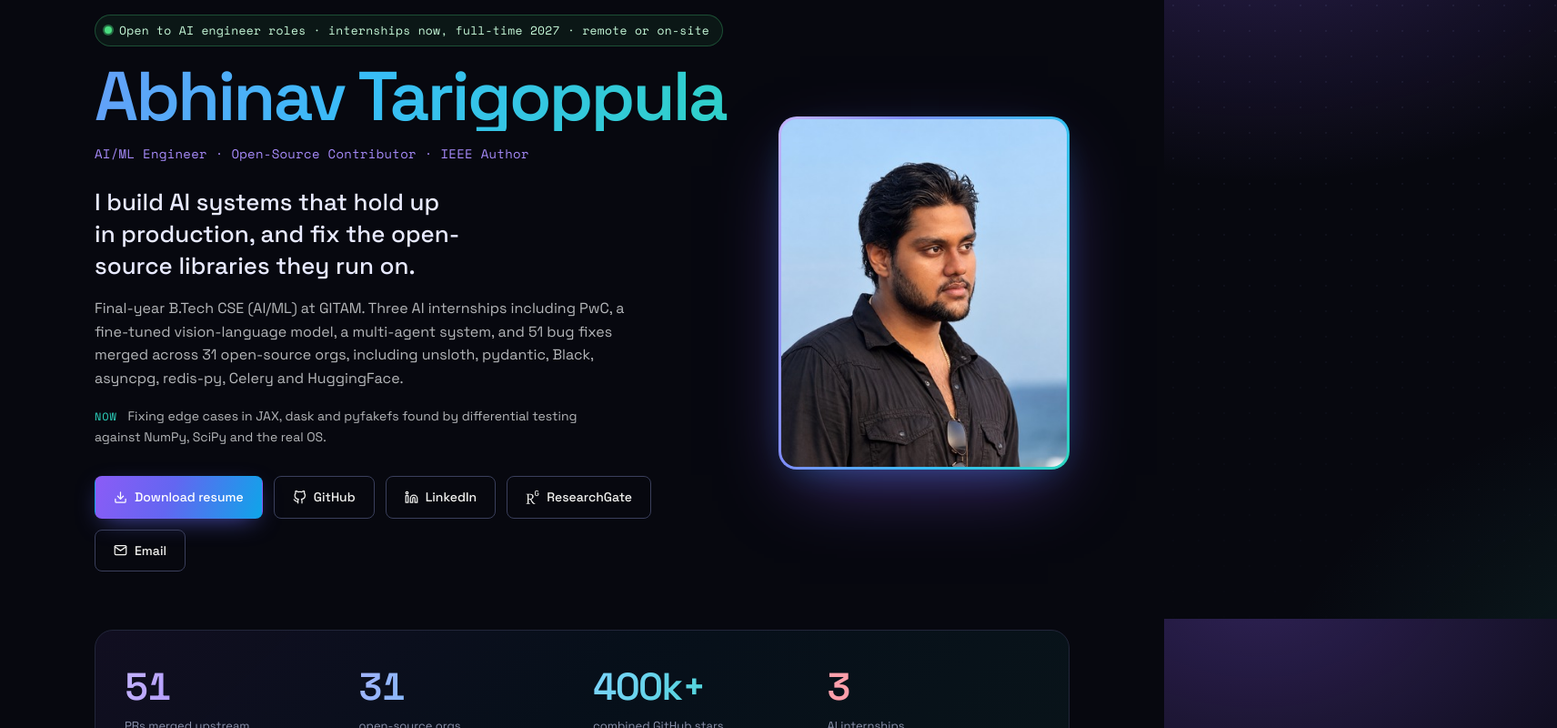
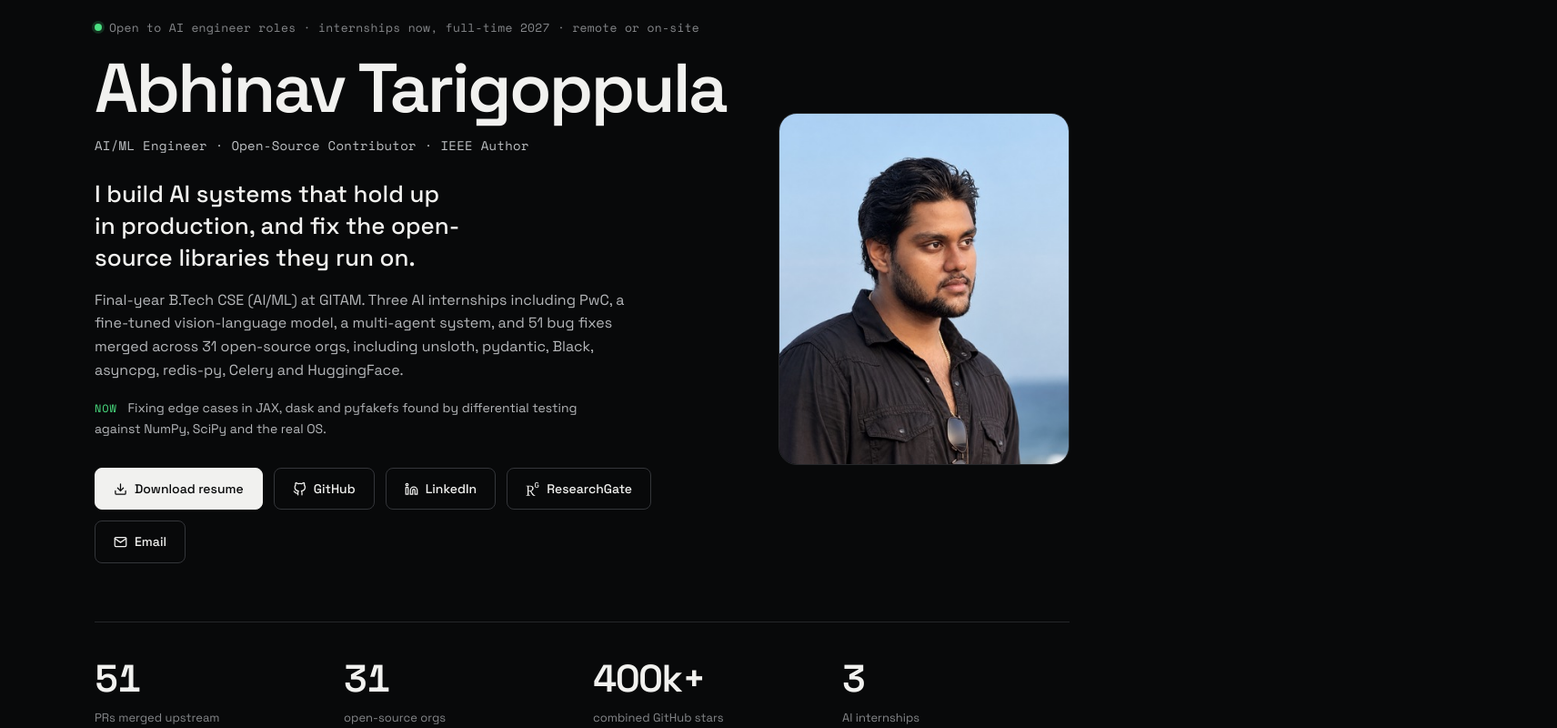
Before and after one commit to kratos0718/portfolio, a React (Vite) app: page / in a window 1280 px wide. Shown: the part 120-920 px from the top of the page at 91% size, 1712 px wide, since content can reach past the window. Built offline with nearby package versions, Linux system fonts and the light colour scheme.

Commit message:
Revert "Give the site a color palette: aurora background, gradient headings, accent-tinted cards"
This reverts commit 7b700132163e8c05e98cfce0ad348e670bedda4c.

```diff
--- a/index.html
+++ b/index.html
@@ -7,7 +7,7 @@
     <meta name="description" content="Abhinav Tarigoppula — AI engineer, final-year B.Tech CSE (AI/ML) at GITAM. Fine-tuned Qwen2-VL with QLoRA (DocGuard-VLM), builds multi-agent and RAG systems, and has 51 PRs merged across 31 open-source orgs including unsloth, pydantic, Black, asyncpg, Celery, redis-py and HuggingFace. Open to AI engineer roles and internships." />
     <meta name="author" content="Abhinav Tarigoppula" />
     <link rel="canonical" href="https://www.abhinavbuilds.online/" />
-    <meta name="theme-color" content="#07080F" />
+    <meta name="theme-color" content="#08090A" />
 
     <!-- Open Graph / social preview -->
     <meta property="og:type" content="website" />
--- a/src/components/styles/site.css
+++ b/src/components/styles/site.css
@@ -462,174 +462,3 @@ a.card:hover, .project:hover { transform: translateY(-2px); }
   .os-group h3, .os-prs { padding-left: 16px; padding-right: 16px; }
   .os-prs a { grid-template-columns: 1fr; gap: 2px; }
 }
-
-/* ══════════════════════════════════════════
-   Color layer: aurora background, gradient type, accent-tinted cards.
-   ══════════════════════════════════════════ */
-body {
-  background:
-    radial-gradient(900px 600px at 8% -5%, rgba(139, 92, 246, 0.30), transparent 60%),
-    radial-gradient(800px 560px at 100% 8%, rgba(14, 165, 233, 0.22), transparent 60%),
-    radial-gradient(900px 700px at 50% 120%, rgba(45, 212, 191, 0.14), transparent 60%),
-    var(--bg);
-  background-attachment: fixed;
-}
-.site { position: relative; }
-.site::before {
-  content: '';
-  position: absolute;
-  inset: 0 -40vw;
-  z-index: -1;
-  pointer-events: none;
-  background-image: radial-gradient(rgba(165, 180, 252, 0.09) 1px, transparent 1px);
-  background-size: 28px 28px;
-  -webkit-mask-image: linear-gradient(#000, transparent 900px);
-  mask-image: linear-gradient(#000, transparent 900px);
-}
-::selection { background: rgba(139, 92, 246, 0.45); color: #fff; }
-
-.grad-text,
-.hero-name,
-.hero-stats dt,
-.contact-title {
-  background: var(--grad);
-  -webkit-background-clip: text;
-  background-clip: text;
-  color: transparent;
-}
-.hero-name { background-size: 200% 100%; animation: hue-drift 9s ease-in-out infinite alternate; }
-@keyframes hue-drift { from { background-position: 0% 50%; } to { background-position: 100% 50%; } }
-
-/* Hero eyebrow becomes a pill */
-.hero .eyebrow {
-  padding: 6px 14px 6px 10px;
-  border: 1px solid rgba(74, 222, 128, 0.28);
-  border-radius: 999px;
-  background: rgba(74, 222, 128, 0.07);
-  color: #C7F9D9;
-}
-.dot { animation: pulse 2.2s ease-out infinite; }
-@keyframes pulse {
-  0% { box-shadow: 0 0 0 0 rgba(74, 222, 128, 0.55); }
-  100% { box-shadow: 0 0 0 9px rgba(74, 222, 128, 0); }
-}
-.hero-role { color: var(--violet); }
-.hero-headline { color: #E8EAFF; }
-.hero-now .label { color: var(--teal); }
-
-/* Photo with a gradient frame and glow */
-.hero-photo {
-  padding: 3px;
-  border: none;
-  background: var(--grad);
-  filter: none;
-  box-shadow: 0 30px 80px -24px rgba(139, 92, 246, 0.55), 0 10px 40px -20px rgba(14, 165, 233, 0.6);
-}
-
-/* Buttons */
-.btn-primary {
-  background: var(--grad-btn);
-  color: #fff;
-  border-color: transparent;
-  box-shadow: 0 8px 28px -10px rgba(99, 102, 241, 0.8);
-}
-.btn-primary:hover { background: var(--grad-btn); border-color: transparent; color: #fff; filter: brightness(1.12); box-shadow: 0 12px 32px -10px rgba(99, 102, 241, 0.95); }
-.btn:hover { border-color: rgba(167, 139, 250, 0.6); background: rgba(139, 92, 246, 0.08); }
-
-/* Stats: a glassy band, each number its own gradient */
-.hero-stats {
-  padding: 28px 32px;
-  border: 1px solid var(--border);
-  border-radius: var(--radius-lg);
-  background: linear-gradient(135deg, rgba(139, 92, 246, 0.08), rgba(14, 165, 233, 0.05) 50%, rgba(45, 212, 191, 0.06));
-  -webkit-backdrop-filter: blur(6px);
-  backdrop-filter: blur(6px);
-}
-.hero-stats div:nth-child(1) dt { background-image: linear-gradient(110deg, #C4B5FD, #8B5CF6); }
-.hero-stats div:nth-child(2) dt { background-image: linear-gradient(110deg, #A5B4FC, #38BDF8); }
-.hero-stats div:nth-child(3) dt { background-image: linear-gradient(110deg, #7DD3FC, #2DD4BF); }
-.hero-stats div:nth-child(4) dt { background-image: linear-gradient(110deg, #FDA4AF, #FB7185); }
-
-.org-strip li:hover { box-shadow: 0 0 0 2px var(--violet), 0 8px 20px -6px rgba(139, 92, 246, 0.7); }
-
-/* Section titles get a gradient bar */
-.section-title { position: relative; padding-top: 18px; }
-.section-title::before {
-  content: '';
-  position: absolute;
-  top: 0;
-  left: 0;
-  width: 48px;
-  height: 4px;
-  border-radius: 4px;
-  background: var(--grad);
-}
-
-/* Cards: tinted surface, accent glow on hover */
-.card { --accent: var(--violet); }
-.project-grid .card:nth-child(4n+1), .pr-grid .card:nth-child(4n+1), .ach-grid .card:nth-child(4n+1), .jobs .card:nth-child(4n+1), .research-list .card:nth-child(4n+1) { --accent: #A78BFA; }
-.project-grid .card:nth-child(4n+2), .pr-grid .card:nth-child(4n+2), .ach-grid .card:nth-child(4n+2), .jobs .card:nth-child(4n+2), .research-list .card:nth-child(4n+2) { --accent: #38BDF8; }
-.project-grid .card:nth-child(4n+3), .pr-grid .card:nth-child(4n+3), .ach-grid .card:nth-child(4n+3), .jobs .card:nth-child(4n+3), .research-list .card:nth-child(4n+3) { --accent: #2DD4BF; }
-.project-grid .card:nth-child(4n+4), .pr-grid .card:nth-child(4n+4), .ach-grid .card:nth-child(4n+4), .jobs .card:nth-child(4n+4), .research-list .card:nth-child(4n+4) { --accent: #FB7185; }
-
-.project, .pr-card, .ach, .job, .paper {
-  position: relative;
-  overflow: hidden;
-  background:
-    radial-gradient(120% 70% at 0% 0%, color-mix(in srgb, var(--accent) 10%, transparent), transparent 60%),
-    var(--surface);
-}
-.project::before, .pr-card::before, .ach::before, .job::before, .paper::before {
-  content: '';
-  position: absolute;
-  inset: 0 0 auto 0;
-  height: 2px;
-  background: linear-gradient(90deg, var(--accent), transparent 80%);
-}
-a.card:hover, .project:hover, .job:hover, .ach:hover, .paper:hover, .pr-card:hover {
-  border-color: color-mix(in srgb, var(--accent) 50%, var(--border));
-  background:
-    radial-gradient(120% 70% at 0% 0%, color-mix(in srgb, var(--accent) 16%, transparent), transparent 60%),
-    var(--surface-raised);
-  box-shadow: 0 18px 50px -24px color-mix(in srgb, var(--accent) 70%, transparent);
-}
-.project-stat strong { color: var(--accent); }
-.project-sub, .ach-org { color: var(--accent); }
-.chips li { border-color: color-mix(in srgb, var(--accent, var(--violet)) 28%, var(--border)); background: color-mix(in srgb, var(--accent, var(--violet)) 6%, transparent); }
-
-.pr-num { color: var(--accent); }
-.org-wall li { transition: border-color 0.2s, transform 0.2s, background 0.2s; }
-.org-wall li:hover { border-color: rgba(167, 139, 250, 0.5); background: rgba(139, 92, 246, 0.08); transform: translateY(-2px); }
-.research-stats dt { background: var(--grad); -webkit-background-clip: text; background-clip: text; color: transparent; }
-.all-prs, .os-group { background: linear-gradient(135deg, rgba(139, 92, 246, 0.06), rgba(14, 165, 233, 0.03)); }
-.text-link { color: var(--cyan); }
-.text-link:hover { color: #fff; border-color: var(--violet); }
-
-/* Navbar */
-.navbar-logo span { background: var(--grad); -webkit-background-clip: text; background-clip: text; color: transparent; text-shadow: none; }
-.navbar-links a::after { height: 2px; background: var(--grad); }
-.navbar-links a.nav-highlight { color: var(--violet); }
-
-/* Contact: glow from below */
-.contact {
-  position: relative;
-  overflow: hidden;
-  background:
-    radial-gradient(70% 90% at 50% 120%, rgba(139, 92, 246, 0.28), transparent 70%),
-    radial-gradient(50% 60% at 100% 0%, rgba(14, 165, 233, 0.12), transparent 70%),
-    var(--bg-2);
-}
-.contact-email:hover { border-color: var(--violet); color: #fff; }
-
-/* Article & case-study pages pick up the same color */
-.cs-title { background: var(--grad); -webkit-background-clip: text; background-clip: text; color: transparent; }
-.cs-section h2 { color: #E8EAFF; }
-
-@media (prefers-reduced-motion: reduce) {
-  .hero-name, .dot { animation: none; }
-}
-@media (max-width: 720px) {
-  .hero-stats { padding: 20px; }
-  .hero .eyebrow { border-radius: 14px; align-items: flex-start; }
-  .hero .eyebrow .dot { flex: none; margin-top: 6px; }
-}
--- a/src/index.css
+++ b/src/index.css
@@ -1,41 +1,32 @@
 @import url('https://fonts.googleapis.com/css2?family=Space+Grotesk:wght@300;400;500;600;700&family=Space+Mono:ital,wght@0,400;0,700;1,400&display=swap');
 
 /* ══════════════════════════════════════════
-   MIDNIGHT + AURORA (default)
-   Deep blue-black ground with a violet -> sky -> teal accent family.
+   BLACK + SILVER (default)
+   Restrained luxury: near-black ground, one silver accent used sparingly.
    Variables keep their historical --cyan-* names so the ~150 call sites
    across the component styles stay untouched.
    ══════════════════════════════════════════ */
 :root {
-  /* Accent family */
-  --violet: #A78BFA;
-  --sky: #38BDF8;
-  --teal: #2DD4BF;
-  --rose: #FB7185;
-  --amber: #FBBF24;
-  --grad: linear-gradient(110deg, #C4B5FD 0%, #818CF8 30%, #38BDF8 65%, #2DD4BF 100%);
-  --grad-btn: linear-gradient(110deg, #8B5CF6 0%, #6366F1 45%, #0EA5E9 100%);
-
-  /* Accent - sky, used for numbers, active states, small labels */
-  --cyan: #7DD3FC;
-  --cyan-dim: #38BDF8;
-  --cyan-muted: #BAE6FD;
-  --cyan-glow: rgba(125,211,252,0.08);
-  --cyan-glow-strong: rgba(167,139,250,0.35);
+  /* Accent - brushed silver, used for numbers, active states, small labels */
+  --cyan: #BFC2C5;
+  --cyan-dim: #8B8D90;
+  --cyan-muted: #D7D9DB;
+  --cyan-glow: rgba(191,194,197,0.07);
+  --cyan-glow-strong: rgba(191,194,197,0.18);
 
   /* Backgrounds - void deepening to card surface */
-  --bg: #07080F;
-  --bg-2: #0C0E18;
-  --bg-3: #121527;
+  --bg: #08090A;
+  --bg-2: #0E0F10;
+  --bg-3: #131416;
   --bg-card: rgba(241,241,239,0.035);
 
   /* Text - off-white settling into graphite */
   --text: #F1F1EF;
-  --text-dim: #8E94AE;
-  --text-muted: #5D6380;
+  --text-dim: #85878A;
+  --text-muted: #5B5D60;
 
-  --border: #22263A;
-  --border-hover: #3A3F5C;
+  --border: #25272A;
+  --border-hover: #34363A;
 
   --font-sans: 'Space Grotesk', sans-serif;
   --font-mono: 'Space Mono', monospace;
@@ -46,14 +37,14 @@
   --blob-b: rgba(19,20,22,0.65);
   --blob-c: rgba(133,135,138,0.04);
   --canvas-opacity: 0.4;
-  --navbar-scrolled-bg: rgba(7,8,15,0.72);
+  --navbar-scrolled-bg: rgba(8,9,10,0.75);
 
   --radius: 14px;
   --radius-sm: 8px;
   --radius-lg: 20px;
 
-  --surface: rgba(148,163,255,0.04);
-  --surface-raised: rgba(148,163,255,0.075);
+  --surface: rgba(241,241,239,0.035);
+  --surface-raised: rgba(241,241,239,0.065);
 }
 
 /* ══════════════════════════════════════════
@@ -62,23 +53,23 @@
    regardless of which selector wins.
    ══════════════════════════════════════════ */
 [data-theme="dark"] {
-  --cyan: #7DD3FC;
-  --cyan-dim: #38BDF8;
-  --cyan-muted: #BAE6FD;
-  --cyan-glow: rgba(125,211,252,0.08);
-  --cyan-glow-strong: rgba(167,139,250,0.35);
+  --cyan: #BFC2C5;
+  --cyan-dim: #8B8D90;
+  --cyan-muted: #D7D9DB;
+  --cyan-glow: rgba(191,194,197,0.07);
+  --cyan-glow-strong: rgba(191,194,197,0.18);
 
-  --bg: #07080F;
-  --bg-2: #0C0E18;
-  --bg-3: #121527;
+  --bg: #08090A;
+  --bg-2: #0E0F10;
+  --bg-3: #131416;
   --bg-card: rgba(241,241,239,0.035);
 
   --text: #F1F1EF;
-  --text-dim: #8E94AE;
-  --text-muted: #5D6380;
+  --text-dim: #85878A;
+  --text-muted: #5B5D60;
 
-  --border: #22263A;
-  --border-hover: #3A3F5C;
+  --border: #25272A;
+  --border-hover: #34363A;
 
   --stroke-subtle: rgba(241,241,239,0.05);
   --dot-color: rgba(241,241,239,0.035);
@@ -86,10 +77,10 @@
   --blob-b: rgba(19,20,22,0.65);
   --blob-c: rgba(133,135,138,0.04);
   --canvas-opacity: 0.4;
-  --navbar-scrolled-bg: rgba(7,8,15,0.72);
+  --navbar-scrolled-bg: rgba(8,9,10,0.75);
 
-  --surface: rgba(148,163,255,0.04);
-  --surface-raised: rgba(148,163,255,0.075);
+  --surface: rgba(241,241,239,0.035);
+  --surface-raised: rgba(241,241,239,0.065);
 }
 
 *, *::before, *::after { margin:0; padding:0; box-sizing:border-box; }
@@ -114,7 +105,7 @@ body {
 /* Scrollbar */
 ::-webkit-scrollbar { width: 6px; }
 ::-webkit-scrollbar-track { background: var(--bg); }
-::-webkit-scrollbar-thumb { background: linear-gradient(#8B5CF6, #0EA5E9); border-radius: 3px; }
+::-webkit-scrollbar-thumb { background: var(--border-hover); border-radius: 3px; }
 
 a { text-decoration: none; color: inherit; }
 button { cursor: pointer; border: none; background: none; font-family: var(--font-sans); }
```
